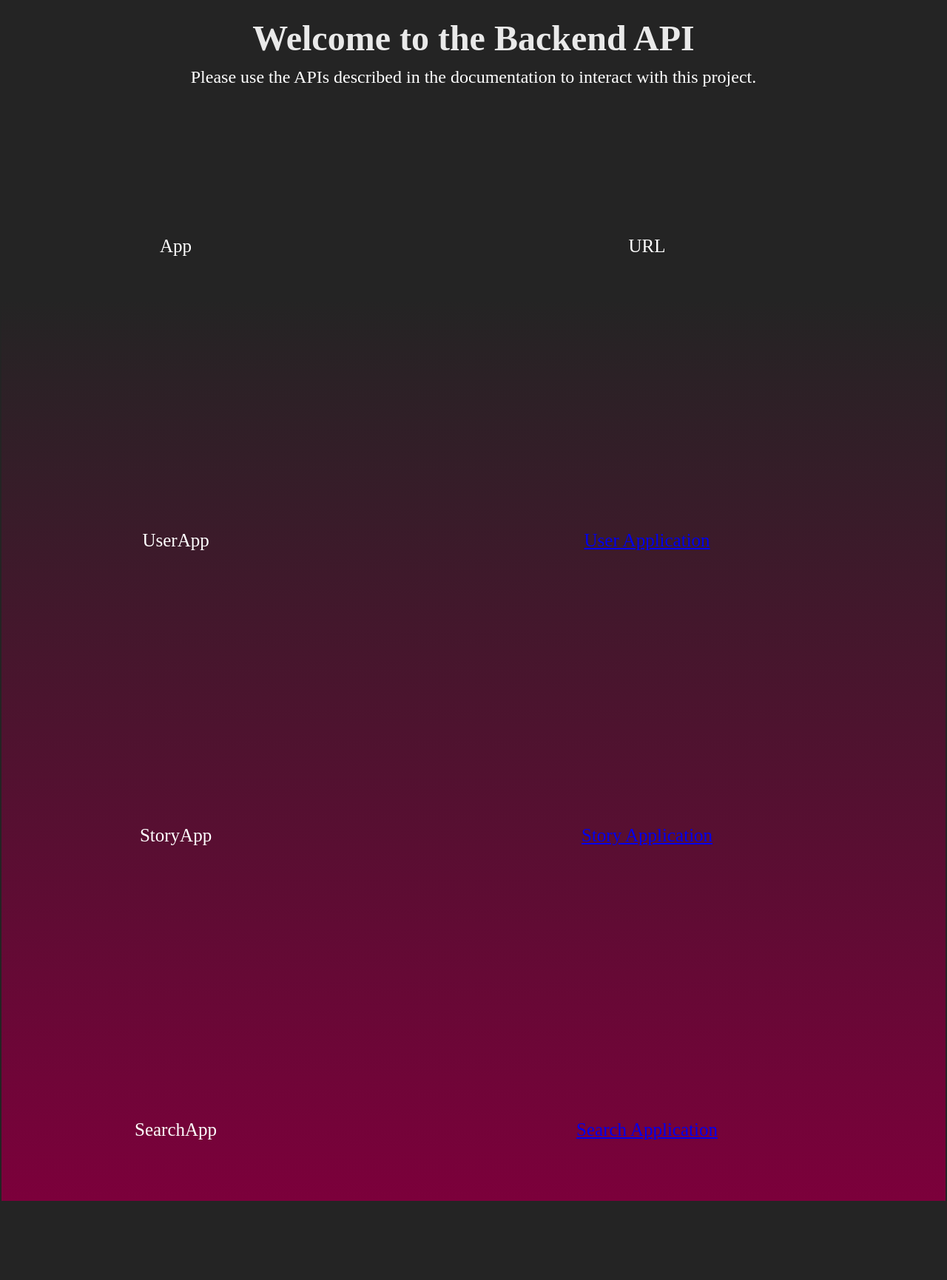
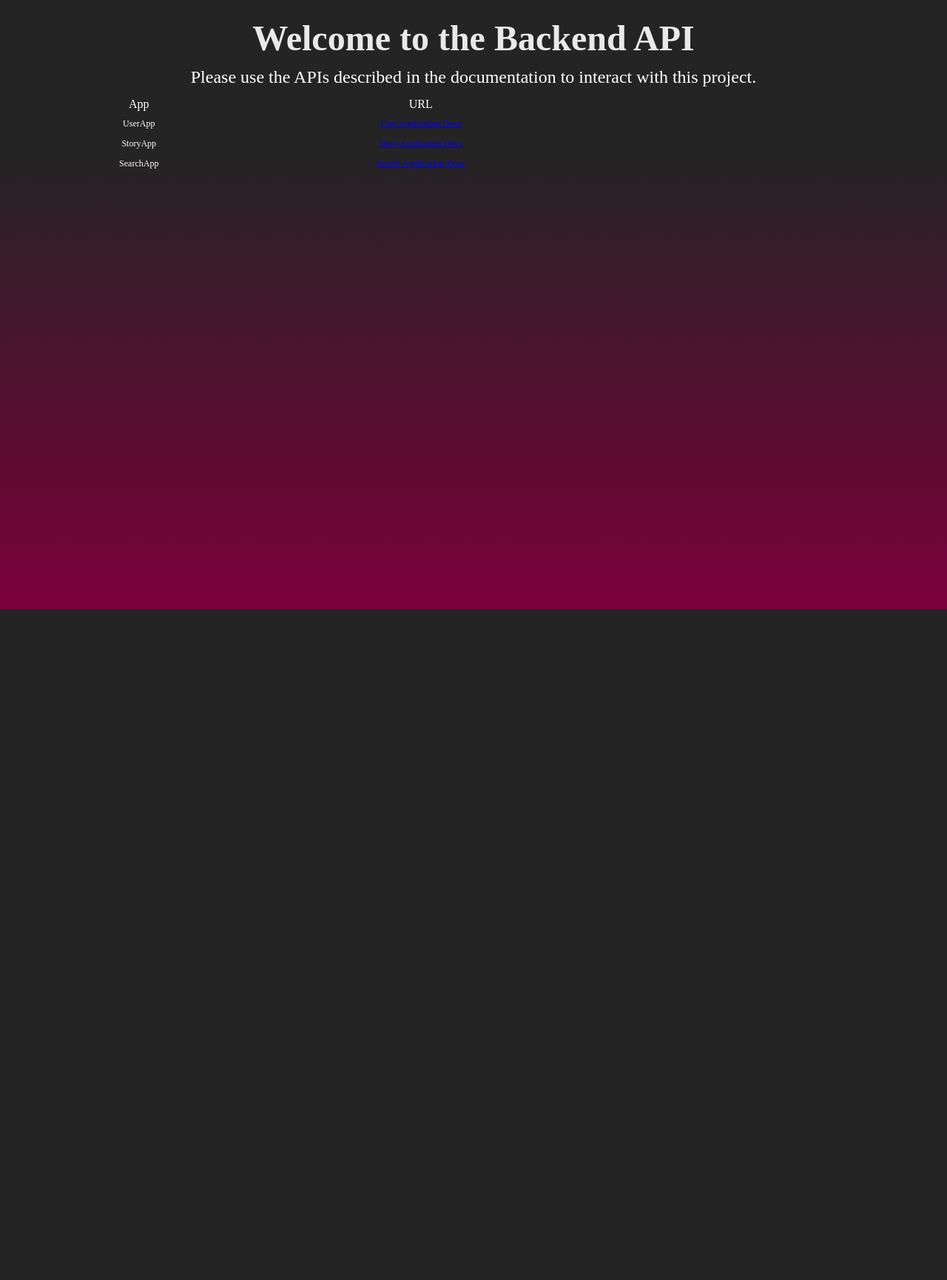
Before and after one commit to Arkiralor/DRFRefresher, a Django app: page / in a window 1280 px wide. Shown: the whole page at 74% size. After the commit the page ends 824 px from the top, so only its background shows below. Run offline with Django 4.2, Linux system fonts and the light colour scheme.

Commit message:
resized index table

```diff
--- a/static/css/index_styles.css
+++ b/static/css/index_styles.css
@@ -14,7 +14,7 @@ header {
 
 body {
     background: linear-gradient(180deg, #242424 0%, #242424 25%, #7c003b 100%);
-    height: 100pc;
+    height: 100vh;
     background-size: cover;
     background-position: top;
 }
@@ -41,15 +41,27 @@ p {
     color: #fff;
     font-size: 70px;
     font-family: "Century Gothic";
+
 }
 
 .LinkTable {
-    width: 100%;
-    height: 100%;
+    align-self: center;
+    width: 60%;
+    height: auto;
     border: 2px solid #242424;
-    font-size: 25px;
+    font-size: 12px;
     font-family: "Century Gothic";
     color: #fff;
     text-align: center;
     margin-top: 0.5em;
 }
+
+.LinkTable tr{
+    height: 25px;
+    width: 25vw;
+}
+
+.LinkTable tr td{
+    height: 25px;
+    width: 12px
+}
--- a/templates/index_app/index.html
+++ b/templates/index_app/index.html
@@ -12,18 +12,18 @@
 <body>
     <h1>Welcome to the Backend API</h1>
     <p>Please use the APIs described in the documentation to interact with this project.</p>
-    <table class="LinkTable">
+    <table class="LinkTable" align="centre">
         <tr>
-            <td>App</td><td>URL</td>
+            <td style="font-size: medium;">App</td><td style="font-size: medium;">URL</td>
         </tr>
         <tr>
-            <td>UserApp</td><td><a href="/user/">User Application</a></td>
+            <td>UserApp</td><td><a href="https://documenter.getpostman.com/view/17779018/Uz5JHayD#91ed5d75-c047-4b2a-ade3-17275c1905f6">User Application Docs</a></td>
         </tr>
         <tr>
-            <td>StoryApp</td><td><a href="/story/">Story Application</a></td>
+            <td>StoryApp</td><td><a href="https://documenter.getpostman.com/view/17779018/Uz5JHayD#f91e4c95-7b89-4ea0-b273-a3d8fa30c151">Story Application Docs</a></td>
         </tr>
         <tr>
-            <td>SearchApp</td><td><a href="/search/">Search Application</a></td>
+            <td>SearchApp</td><td><a href="/search/">Search Application Docs</a></td>
         </tr>
     </table>
 </body>
```
